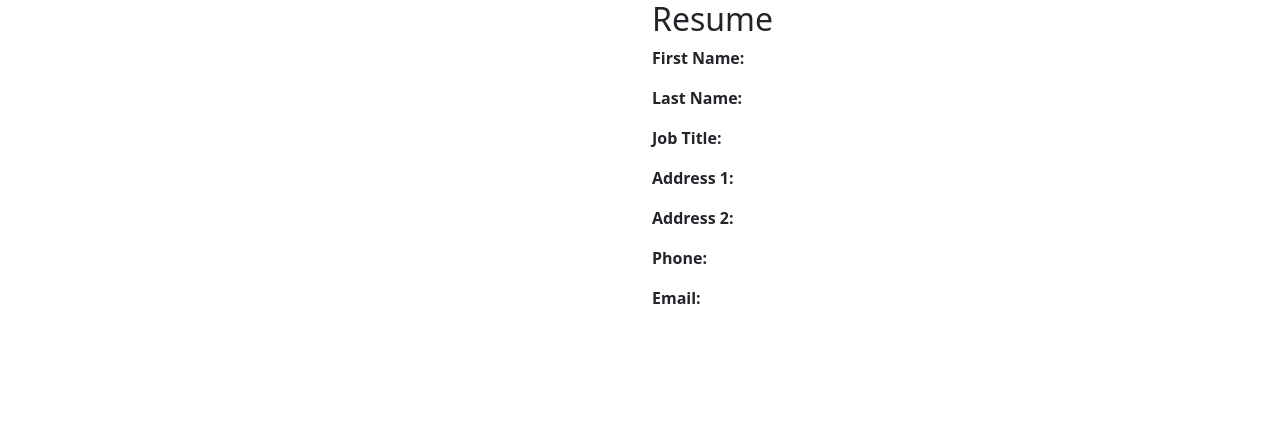
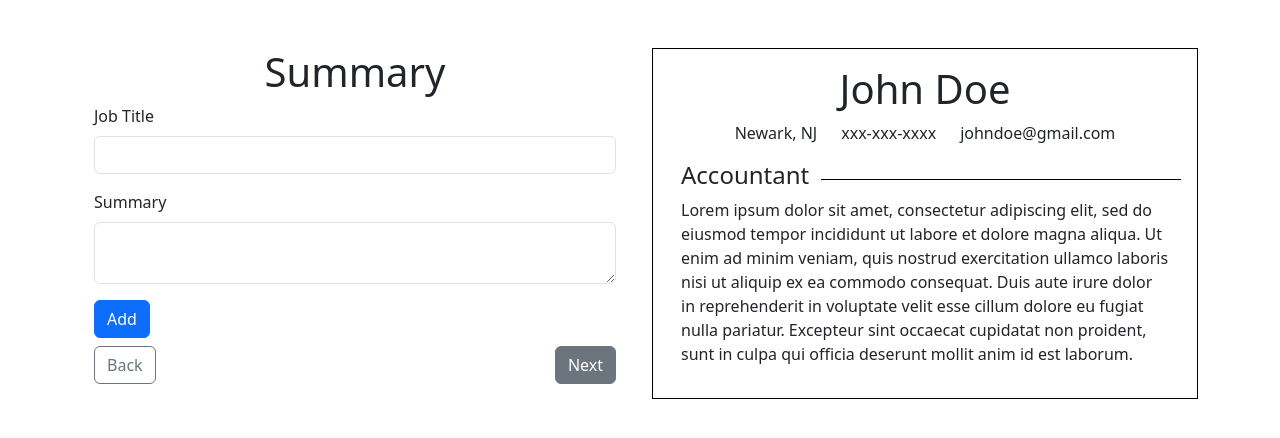
Before and after one commit to daliaahmed257/Resume-Maker, a React (Vite) app: page /summary in a window 1280 px wide. Shown: the top 438 px of the page. Built offline with nearby package versions, Linux system fonts and the light colour scheme.

Commit message:
summary and details functionality

```diff
--- a/src/App.css
+++ b/src/App.css
@@ -1,4 +1,8 @@
-.personal {
-  border: 2px solid black;
-  padding: 6vmin;
+.resume {
+  border: 1px solid black;
 }
+
+.divider {
+  background-color: black;
+  height: .5px;
+}
--- a/src/App.jsx
+++ b/src/App.jsx
@@ -3,33 +3,43 @@ import './App.css'
 import { Routes, Route } from 'react-router-dom'
 import PersonalDetails from './components/PersonalDetails'
 import Resume from './components/Resume'
+import Summ from './components/Summ'
 
 function App() {
 
   const [userDetails, setUserDetails] = useState({
-    firstname: '',
-    lastname: '',
-    jobtitle: '',
-    address1: '',
-    address2: '',
-    phone: '',
-    email: '',
+    firstname: 'John',
+    lastname: 'Doe',
+    city: 'Newark',
+    state: 'NJ',
+    phone: 'xxx-xxx-xxxx',
+    email: 'johndoe@gmail.com',
+  });
+
+  const [summary, setSummary] = useState({
+    jobtitle: 'Accountant',
+    summary: 'Lorem ipsum dolor sit amet, consectetur adipiscing elit, sed do eiusmod tempor incididunt ut labore et dolore magna aliqua. Ut enim ad minim veniam, quis nostrud exercitation ullamco laboris nisi ut aliquip ex ea commodo consequat. Duis aute irure dolor in reprehenderit in voluptate velit esse cillum dolore eu fugiat nulla pariatur. Excepteur sint occaecat cupidatat non proident, sunt in culpa qui officia deserunt mollit anim id est laborum.',
   });
 
   const handleFormSubmit = (details) => {
-    setUserDetails(details);
-  };
+    if(details.jobtitle && details.summary) {
+        setSummary(details);
+    } else {
+        setUserDetails(details);
+    }
+};
 
   return (
-    <div className='container'>
+    <div className='container mt-5'>
       <div className='row'>
         <div className='col'>
             <Routes>
-              <Route path='/' element={<PersonalDetails onFormSubmit={handleFormSubmit}/>} />
+              <Route path='/' element={<PersonalDetails onFormSubmit={handleFormSubmit} />} />
+              <Route path='/summary' element={<Summ onFormSubmit={handleFormSubmit}/>} />
             </Routes>
         </div>
         <div className='col'>
-          <Resume userDetails={userDetails}/>
+          <Resume userDetails={userDetails} summary={summary}/>
         </div>
       </div>
     </div>
--- a/src/components/PersonalDetails.jsx
+++ b/src/components/PersonalDetails.jsx
@@ -1,19 +1,20 @@
 import { useState } from "react"
+import { Link } from "react-router-dom"
 
-const PersonalDetails = ({onFormSubmit}) => {
+const PersonalDetails = ({ onFormSubmit }) => {
 
     const [userDetails, setUserDetails] = useState({
-        firstname: '',
-        lastname: '',
-        jobtitle: '',
-        address1: '',
-        address2: '',
-        phone: '',
-        email: '',
+        firstname: 'John',
+        lastname: 'Doe',
+        jobtitle: 'Accountant',
+        city: 'Newark',
+        state: 'NJ',
+        phone: 'xxx-xxx-xxxx',
+        email: 'johndoe@gmail.com',
     })
 
     const handleChange = (e) => {
-        setUserDetails({...userDetails, [e.target.name]: e.target.value})
+        setUserDetails({ ...userDetails, [e.target.name]: e.target.value })
         console.log(userDetails)
     }
 
@@ -24,42 +25,43 @@ const PersonalDetails = ({onFormSubmit}) => {
 
 
     return (
-        <div className="container personal">
+        <div className="container">
+            <div className="forms">
                 <h1 className="text-center">Personal Details</h1>
                 <form className="row g-3" onSubmit={handleSubmit}>
                     <div className="col-6">
                         <label htmlFor="firstname" className="form-label">First Name</label>
-                    <input type="text" className="form-control" name="firstname" onChange={handleChange}/>
+                        <input type="text" className="form-control" name="firstname" onChange={handleChange} />
                     </div>
 
                     <div className="col-6">
                         <label htmlFor="lastname" className="form-label">Last Name</label>
-                    <input type="text" className="form-control" name="lastname" onChange={handleChange}/>
+                        <input type="text" className="form-control" name="lastname" onChange={handleChange} />
                     </div>
 
                     <div className="col-12">
                         <label htmlFor="jobtitle" className="form-label">Job Title</label>
-                    <input type="text" className="form-control" name="jobtitle" onChange={handleChange}/>
+                        <input type="text" className="form-control" name="jobtitle" onChange={handleChange} />
                     </div>
 
                     <div className="col-6">
-                    <label htmlFor="adress1" className="form-label">Address 1</label>
-                    <input type="text" className="form-control" name="address1" onChange={handleChange}/>
+                        <label htmlFor="city" className="form-label">City</label>
+                        <input type="text" className="form-control" name="city" onChange={handleChange} />
                     </div>
 
                     <div className="col-6">
-                    <label htmlFor="adress2" className="form-label">Address 2</label>
-                    <input type="text" className="form-control" name="address2" onChange={handleChange}/>
+                        <label htmlFor="state" className="form-label">State</label>
+                        <input type="text" className="form-control" name="state" onChange={handleChange} />
                     </div>
 
                     <div className="col-6">
                         <label htmlFor="phone" className="form-label">Phone</label>
-                    <input type="text" className="form-control" name="phone" onChange={handleChange}/>
+                        <input type="text" className="form-control" name="phone" onChange={handleChange} />
                     </div>
 
                     <div className="col-6">
                         <label htmlFor="email" className="form-label">Email Address</label>
-                    <input type="email" className="form-control" name="email" onChange={handleChange}/>
+                        <input type="email" className="form-control" name="email" onChange={handleChange} />
                     </div>
 
                     <div className="col-12">
@@ -67,6 +69,13 @@ const PersonalDetails = ({onFormSubmit}) => {
                     </div>
                 </form>
             </div>
+            <div className="d-flex justify-content-end mt-2">
+                <Link to="/summary">
+                    <button className="btn btn-secondary">Next</button>
+                </Link>
+            </div>
+
+        </div>
     )
 }
 
--- a/src/components/Resume.jsx
+++ b/src/components/Resume.jsx
@@ -1,16 +1,22 @@
 
-const Resume = ({ userDetails }) => {
+const Resume = ({userDetails, summary}) => {
+
     return (
-        <div>
-        <h2>Resume</h2>
-        <p><strong>First Name:</strong> {userDetails.firstname}</p>
-        <p><strong>Last Name:</strong> {userDetails.lastname}</p>
-        <p><strong>Job Title:</strong> {userDetails.jobtitle}</p>
-        <p><strong>Address 1:</strong> {userDetails.address1}</p>
-        <p><strong>Address 2:</strong> {userDetails.address2}</p>
-        <p><strong>Phone:</strong> {userDetails.phone}</p>
-        <p><strong>Email:</strong> {userDetails.email}</p>
-      </div>
+        <div className="container resume p-3">
+            <h1 className="text-center">{userDetails.firstname} {userDetails.lastname}</h1>
+            <div className="row justify-content-center">
+                <p className="col-auto">{userDetails.city}, {userDetails.state}</p>
+                <p className="col-auto">{userDetails.phone}</p>
+                <p className="col-auto">{userDetails.email}</p>
+            </div>
+            <div className="container">
+                <div className="row align-items-center text-right">
+                <h4 className="col-auto">{summary.jobtitle}</h4>
+                <div className="col divider" />
+                </div>
+                <p>{summary.summary}</p>
+            </div>
+        </div>
     )
 }
 
--- /dev/null
+++ b/src/components/Summ.jsx
@@ -0,0 +1,54 @@
+import { useState } from "react"
+import { Link } from "react-router-dom"
+
+const Summ = ({ onFormSubmit }) => {
+
+    const [summary, setSummary] = useState({
+        jobtitle: 'Accountant',
+        summary: 'Lorem ipsum dolor sit amet, consectetur adipiscing elit, sed do eiusmod tempor incididunt ut labore et dolore magna aliqua. Ut enim ad minim veniam, quis nostrud exercitation ullamco laboris nisi ut aliquip ex ea commodo consequat. Duis aute irure dolor in reprehenderit in voluptate velit esse cillum dolore eu fugiat nulla pariatur. Excepteur sint occaecat cupidatat non proident, sunt in culpa qui officia deserunt mollit anim id est laborum.'
+    })
+
+    const handleChange = (e) => {
+        setSummary({ ...summary, [e.target.name]: e.target.value })
+    }
+
+    const handleSubmit = (e) => {
+        e.preventDefault();
+        onFormSubmit(summary)
+    }
+
+
+    return (
+        <div className="container ">
+            <div className="forms">
+                <h1 className="text-center">Summary</h1>
+                <form className="row g-3" onSubmit={handleSubmit}>
+                    <div className="col-12">
+                        <label htmlFor="jobtitle" className="form-label">Job Title</label>
+                        <input type="text" className="form-control" name="jobtitle" onChange={handleChange} />
+                    </div>
+
+                    <div className="col-12">
+                        <label htmlFor="summary" className="form-label">Summary</label>
+                        <textarea className="form-control" name="summary" onChange={handleChange} />
+                    </div>
+
+                    <div className="col-12">
+                        <button type="submit" className="btn btn-primary">Add</button>
+                    </div>
+                </form>
+            </div>
+            <div className="d-flex justify-content-between mt-2">
+                <Link to="/">
+                    <button className="btn btn-outline-secondary">Back</button>
+                </Link>
+                <Link to="/summary">
+                    <button className="btn btn-secondary">Next</button>
+                </Link>
+            </div>
+
+        </div>
+    )
+}
+
+export default Summ
```
Lines whose indentation alone changed are shown as unchanged.
